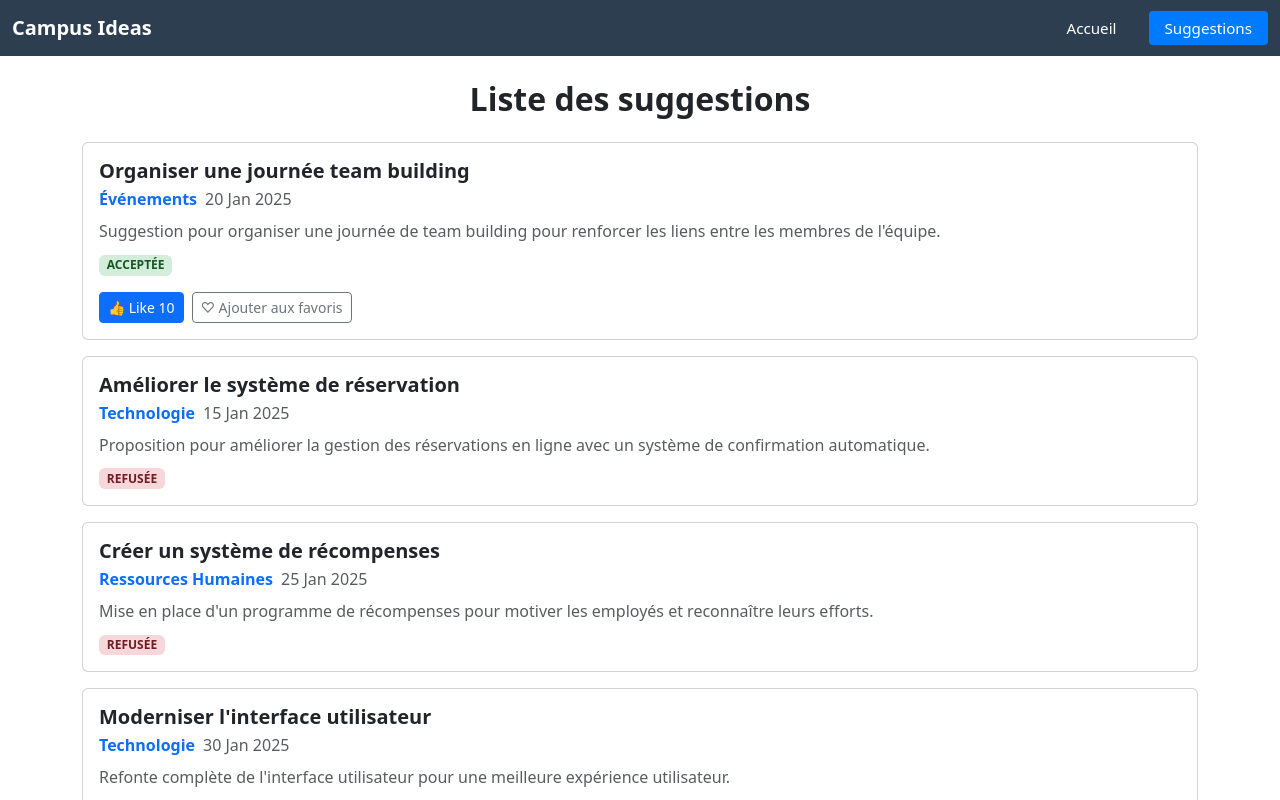
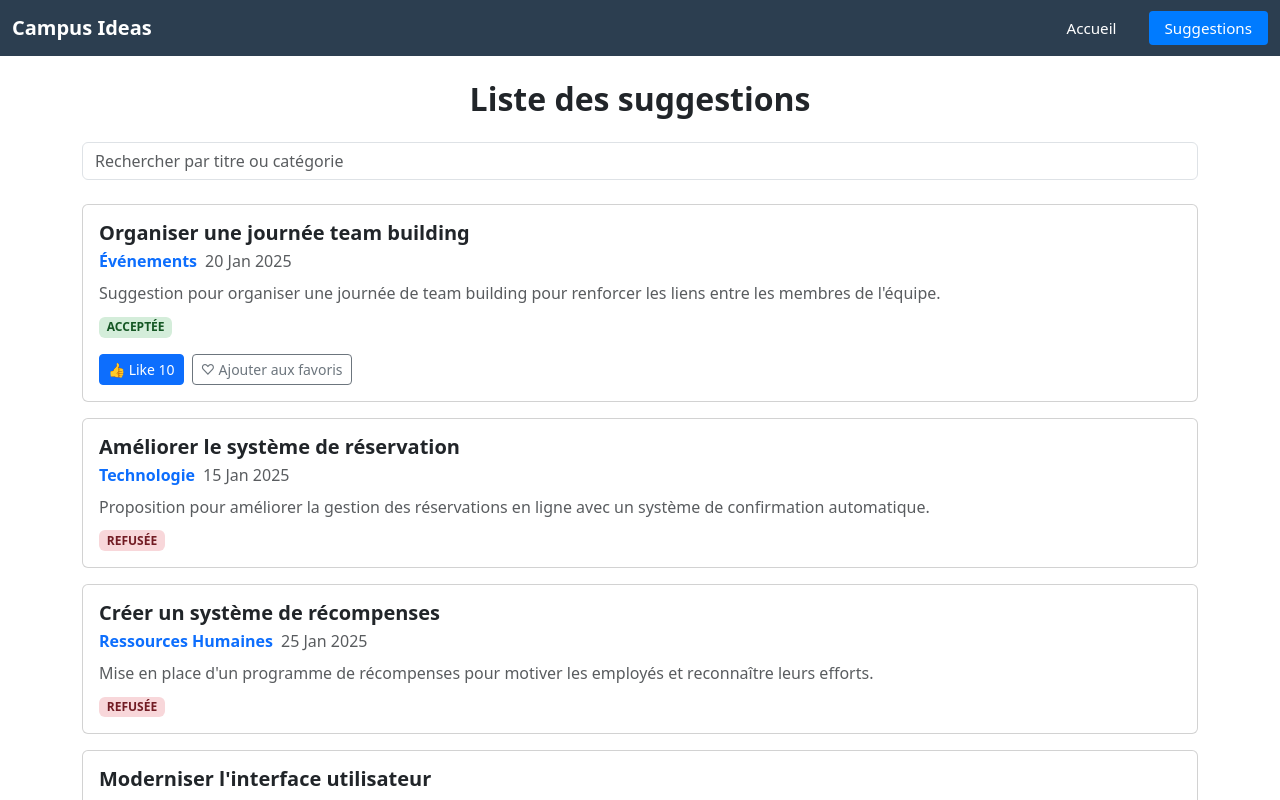
Before and after one commit to Bridgett7/Angular-Workshop, an Angular app: page / in a window 1280 px wide. Shown: the top 800 px of the page. Built offline with nearby package versions, Linux system fonts and the light colour scheme.

Commit message:
feat:  barre de recherche par titre et catégorie

```diff
--- a/src/app/app.module.ts
+++ b/src/app/app.module.ts
@@ -1,5 +1,6 @@
 import { NgModule } from '@angular/core';
 import { BrowserModule } from '@angular/platform-browser';
+import { FormsModule } from '@angular/forms';
 
 import { AppRoutingModule } from './app-routing.module';
 import { AppComponent } from './app.component';
@@ -16,7 +17,8 @@ import { ListSuggestionComponent } from './core/list-suggestion/list-suggestion.
   ],
   imports: [
     BrowserModule,
-    AppRoutingModule
+    AppRoutingModule,
+    FormsModule
   ],
   providers: [],
   bootstrap: [AppComponent]
--- a/src/app/core/list-suggestion/list-suggestion.component.html
+++ b/src/app/core/list-suggestion/list-suggestion.component.html
@@ -1,8 +1,18 @@
 <div class="container py-4">
   <h2 class="text-center fw-bold mb-4">Liste des suggestions</h2>
 
+  <!-- Barre de recherche -->
+  <div class="mb-4">
+    <input
+      type="text"
+      class="form-control"
+      placeholder="Rechercher par titre ou catégorie"
+      [(ngModel)]="searchTerm"
+    />
+  </div>
+
   <!-- Liste des suggestions -->
-  <div class="card mb-3" *ngFor="let suggestion of suggestions">
+  <div class="card mb-3" *ngFor="let suggestion of filteredSuggestions">
     <div class="card-body">
       <h5 class="fw-bold mb-1">{{ suggestion.title }}</h5>
       <p class="mb-2">
--- a/src/app/core/list-suggestion/list-suggestion.component.ts
+++ b/src/app/core/list-suggestion/list-suggestion.component.ts
@@ -8,6 +8,7 @@ import { Suggestion } from '../../models/suggestion';
 })
 export class ListSuggestionComponent {
   favorites: Suggestion[] = [];
+  searchTerm: string = '';
 
   suggestions: Suggestion[] = [
     {
@@ -48,6 +49,17 @@ export class ListSuggestionComponent {
     },
   ];
 
+  get filteredSuggestions(): Suggestion[] {
+    if (!this.searchTerm) {
+      return this.suggestions;
+    }
+    const term = this.searchTerm.toLowerCase();
+    return this.suggestions.filter(s =>
+      s.title.toLowerCase().includes(term) ||
+      s.category.toLowerCase().includes(term)
+    );
+  }
+
   like(suggestion: Suggestion): void {
     suggestion.nbLikes++;
   }
```
